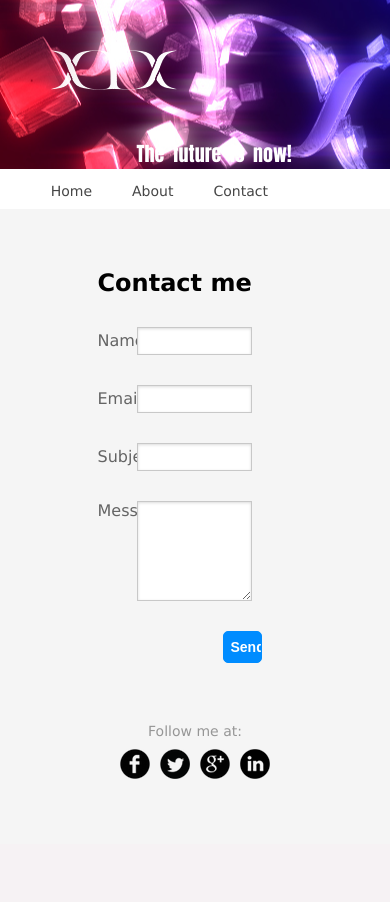
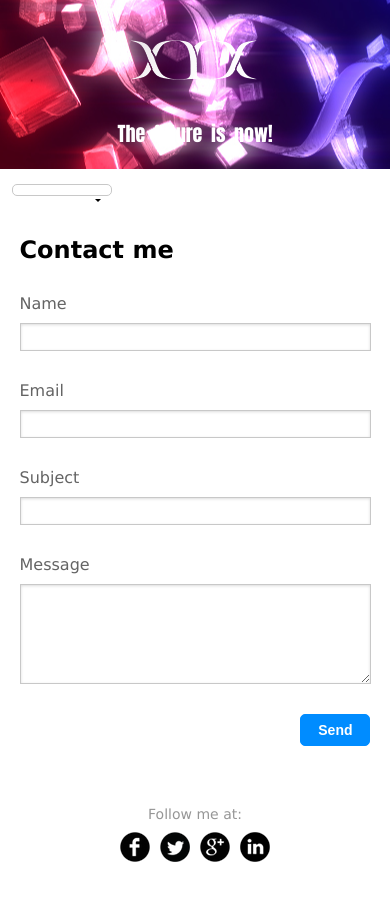
Before and after one commit to teststaybaka/yuxuan, a Python web app: template template/contact.html in a window 390 px wide. Before the commit the page ends 779 px from the top, so only its background shows below. Run offline with Jinja, Linux system fonts and the light colour scheme; the template is opened without the code that fills it, so the values that code supplies are empty; some libraries are stand-ins or nearby versions.

Commit message:
responsible menu

```diff
--- a/static/about.css
+++ b/static/about.css
@@ -68,67 +68,49 @@
     margin-left: 80%;
 }
 
-.button {
-    border: 1px solid rgb(200,200,200);
-    padding: 7px;
-    font-size: 14px;
-    display: inline-block;
-    -webkit-border-radius: 5px;
-    -moz-border-radius: 5px;
-    border-radius: 5px;
-    cursor: pointer;
-    color: rgb(100,100,100);
-    background-color: white;
-    box-shadow: 0 0 0;
-}
-
-.button:hover {
-    border: 1px solid rgb(81,203,238);
-    color: rgb(81,203,238);
-}
-
-.button:active {
-    background-color: rgb(81,203,238);
-    color: rgb(255,255,255);
-}
-
-.button.special {
-    color: white;
-    background-color: rgb(0,140,255);
-    border-color: rgb(0,140,255);
-    font-weight: bold;
-}
-
-.button.special:hover {
-    background-color: rgb(81,203,238);
-    border-color: rgb(81,203,238);
-}
-
-.button.special:active {
-    box-shadow: inset 0 10px 10px rgba(0,0,0,0.1);
-}
-
 .mail-sent {
     margin-top: 100px;
     margin-bottom: 100px;
     text-align: center;
 }
 
-@media screen and (max-width: 550px) {
+@media screen and (max-width: 1100px) {
+.about-content {
+    margin-left: 7%;
+    margin-right: 7%;
+}
+
+.contact-content {
+    width: 70%;
+}
+
+}
+
+@media screen and (max-width: 700px) {
 .portrait {
     width: 150px;
     height: 150px;
 }
 
-    input, textarea {
-        width: calc(100% - 80px);
-        width: -moz-calc(100% - 80px); /* Firefox */
-        width: -webkit-calc(100% - 80px); /* Chrome, Safari */
+label {
+    display: block;
+    margin-bottom: 10px;
 }
 
-    input.button {
-        margin-left: calc(100% - 70px);
-        margin-left: -moz-calc(100% - 70px); /* Firefox */
-        margin-left: -webkit-calc(100% - 70px); /* Chrome, Safari */
+input, textarea {
+    display: block;
+    width: 100%;
 }
+
+.about-content {
+    margin-top: 40px;
+    margin-left: 5%;
+    margin-right: 5%;
 }
+
+.contact-content {
+    margin-top: 40px;
+    width: 90%;
+}
+
+}
--- a/static/base.css
+++ b/static/base.css
@@ -1,7 +1,7 @@
 body {
     margin: 0;
     padding: 0;
-    background-color: rgb(245,245,245);
+    /*background-color: rgb(245,245,245);*/
     font-size: 0;
     font-family: "Lucida Sans Unicode", "Lucida Grande", sans-serif;
 }
@@ -61,6 +61,7 @@
     padding-left: 13%;
     background-color: white;
     font-size: 0;
+    box-shadow: 0 2px 4px rgb(200,200,200);
 }
 
 .navi-entry {
@@ -73,6 +74,10 @@
 
 .navi-entry.active {
     font-weight: bold;
+}
+
+.navi-entry:hover:not(.active) {
+    color: rgb(81,203,238);
 }
 
 .social-buttons-box {
@@ -116,3 +121,140 @@
     padding-bottom: 10px;
     display: inline-block;
 }
+
+.button {
+    border: 1px solid rgb(200,200,200);
+    padding: 7px;
+    font-size: 14px;
+    display: inline-block;
+    -webkit-border-radius: 5px;
+    -moz-border-radius: 5px;
+    border-radius: 5px;
+    cursor: pointer;
+    color: rgb(100,100,100);
+    background-color: white;
+    box-shadow: 0 0 0;
+}
+
+.button:hover {
+    border: 1px solid rgb(81,203,238);
+    color: rgb(81,203,238);
+}
+
+.button:active {
+    background-color: rgb(81,203,238);
+    color: rgb(255,255,255);
+}
+
+.button.special {
+    color: white;
+    background-color: rgb(0,140,255);
+    border-color: rgb(0,140,255);
+    font-weight: bold;
+}
+
+.button.special:hover {
+    background-color: rgb(81,203,238);
+    border-color: rgb(81,203,238);
+}
+
+.button.special:active {
+    box-shadow: inset 0 10px 10px rgba(0,0,0,0.1);
+}
+
+@media screen and (max-width: 1100px) {
+.logo {
+    margin-left: 7%;
+}
+
+.navi {
+    padding-left: 7%;
+}
+
+}
+
+@media screen and (max-width: 700px) {
+.top-bar {
+    text-align: center;
+}
+
+.logo {
+    display: inline-block;
+    margin: 30px 0;
+}
+
+.banner {
+    display: block;
+    margin: 0;
+    margin-bottom: 20px;
+}
+
+.navi-bar {
+    display: inline-block;
+    padding: 5px 0 5px 13px;
+    width: 100px;
+    position: relative;
+    border: 1px solid rgb(200,200,200);
+    font-size: 14px;
+    -webkit-border-radius: 5px;
+    -moz-border-radius: 5px;
+    border-radius: 5px;
+    color: rgb(100,100,100);
+    margin-left: 3%;
+    margin-top: 15px;
+    box-sizing: border-box;
+    cursor: pointer;
+}
+
+.navi-bar.show {
+    border: 1px solid rgb(81,203,238);
+    color: rgb(81,203,238);
+    border-bottom-left-radius: 0;
+    border-bottom-right-radius: 0;
+}
+
+.navi-bar:after {
+    content: "";
+    border-top: 3px solid rgb(0,0,0);
+    border-left: 3px solid transparent;
+    border-right: 3px solid transparent;
+    position: absolute;
+    top: 14px;
+    right: 10px;
+}
+
+.navi-bar.show:after {
+    border-top: 3px solid rgb(81,203,238);
+}
+
+.navi {
+    display: none;
+}
+
+.navi.show {
+    display: inline-block;
+    position: absolute;
+    padding-left: 0;
+    width: 100px;
+    left: -1px;
+    top: 30px;
+    background-color: white;
+    z-index: 2;
+    box-sizing: border-box;
+    border: 1px solid rgb(81,203,238);
+    border-top: 0;
+    border-bottom-left-radius: 5px;
+    border-bottom-right-radius: 5px;
+}
+
+.navi-entry {
+    display: block;
+    padding: 10px 0 10px 13px;
+    margin: 0;
+}
+
+.navi-entry.active {
+    display: none;
+}
+
+}
--- a/static/base.js
+++ b/static/base.js
@@ -23,8 +23,10 @@
     var parts = url.split('/');
     if (parts[3] === '') {
         $('.navi-entry.home').addClass('active');
+        $('.active-entry').text($('.navi-entry.home').text());
     } else {
         $('.navi-entry.'+parts[3]).addClass('active');
+        $('.active-entry').text($('.navi-entry.'+parts[3]).text());
     }
 
     (function(d, s, id) {
@@ -34,4 +36,9 @@
         js.src = "//connect.facebook.net/en_US/sdk.js#xfbml=1&version=v2.6";
         fjs.parentNode.insertBefore(js, fjs);
     }(document, 'script', 'facebook-jssdk'));
+
+    $('.navi-bar').click(function() {
+        $('.navi-bar').toggleClass('show');
+        $('.navi').toggleClass('show');
+    });
 });
--- a/template/base.html
+++ b/template/base.html
@@ -16,6 +16,8 @@
         </a>
         <div class="banner">The future is now!</div>
     </div>
+    <div class="navi-bar">
+        <div class="active-entry"></div>
         <div class="navi">
             <a href="/" class="navi-entry home">Home</a>
             {% for cat in Categories %}
@@ -23,6 +25,7 @@
             {% endfor %}
             <a href="{{ uri_for('about') }}" class="navi-entry about">About</a>
             <a href="{{ uri_for('contact') }}" class="navi-entry contact">Contact</a>
+        </div>
     </div>
 
     {% block body %}
```
Also changed, not shown: static/articles.css (+23 -0 lines). Lines whose indentation alone changed are shown as unchanged.
